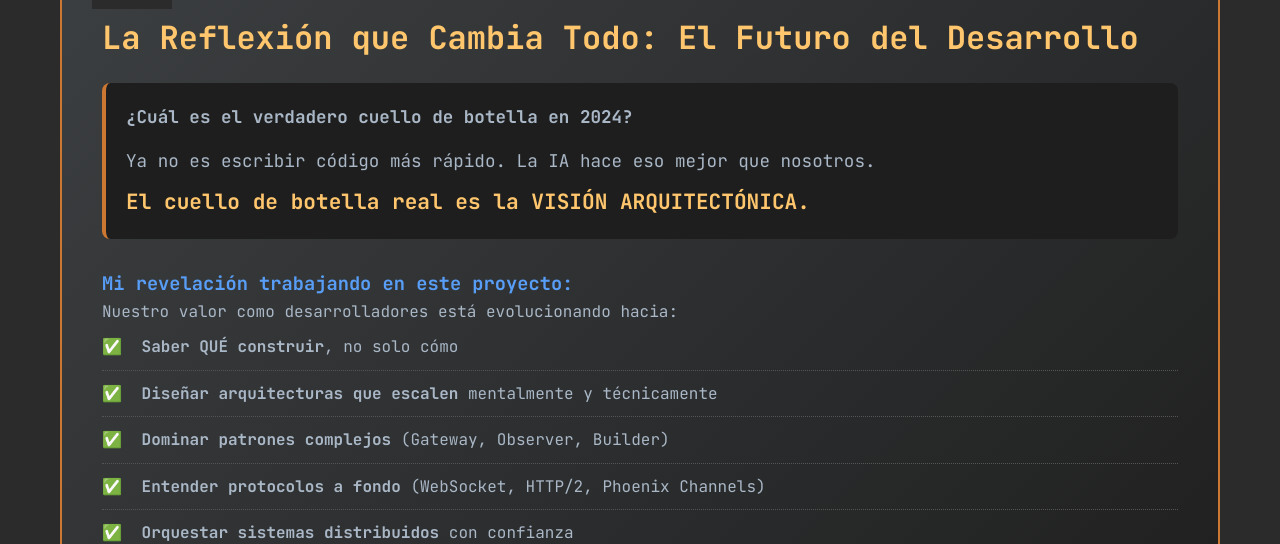
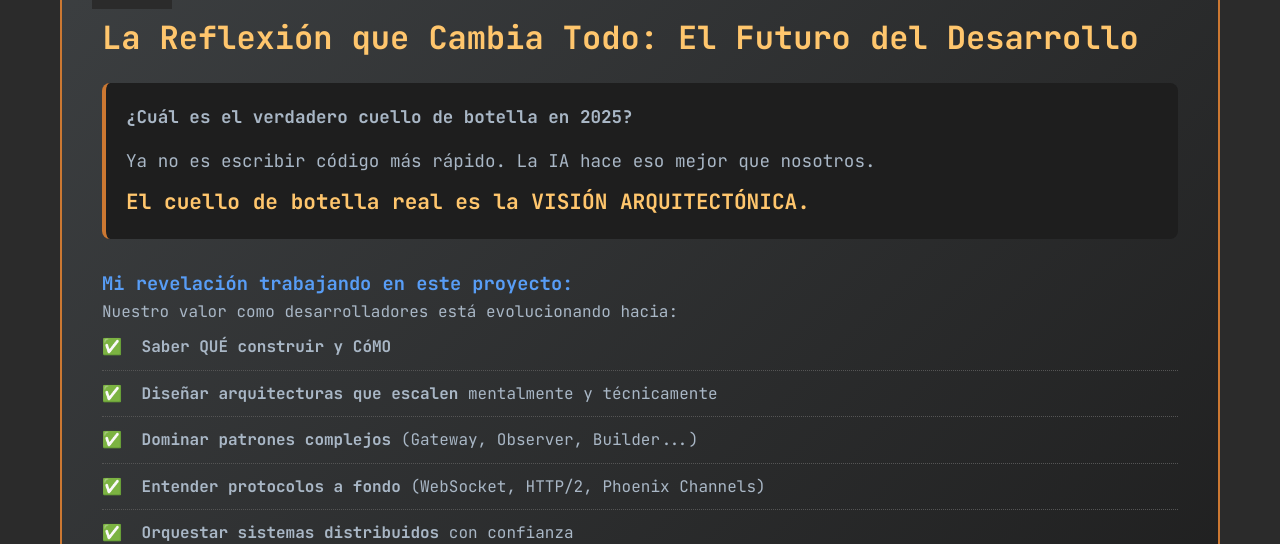
Before and after one commit to jsupabase/jsupabase, a Jekyll site: the page docs/index.html, which Jekyll copies as it is, in a window 1280 px wide and 900 px high, scrolled down 638 px. Shown: the part 155-699 px from the top of the window. Built offline with Jekyll 4.4.1, drawn with Linux system fonts in a browser that asks for light colours; some of the changed text lies outside the part shown.

Commit message:
Update documentation links and content for 2025
Updated references from 2024 to 2025, improved checklist wording, and replaced local and placeholder links with direct GitHub URLs. Also updated footer information and removed outdated social links for accuracy.

```diff
--- a/docs/index.html
+++ b/docs/index.html
@@ -322,7 +322,7 @@
       <h2>La Reflexión que Cambia Todo: El Futuro del Desarrollo</h2>
 
       <div class="highlight">
-        <strong>¿Cuál es el verdadero cuello de botella en 2024?</strong>
+        <strong>¿Cuál es el verdadero cuello de botella en 2025?</strong>
         <p style="margin-top: 15px;">Ya no es escribir código más rápido. La IA hace eso mejor que nosotros.</p>
         <p style="margin-top: 10px; font-size: 1.2em; color: var(--warning);"><strong>El cuello de botella real es la VISIÓN ARQUITECTÓNICA.</strong></p>
       </div>
@@ -331,9 +331,9 @@
 
       <p>Nuestro valor como desarrolladores está evolucionando hacia:</p>
       <ul class="checklist">
-        <li><strong>Saber QUÉ construir</strong>, no solo cómo</li>
+        <li><strong>Saber QUÉ construir y CóMO</strong></li>
         <li><strong>Diseñar arquitecturas que escalen</strong> mentalmente y técnicamente</li>
-        <li><strong>Dominar patrones complejos</strong> (Gateway, Observer, Builder)</li>
+        <li><strong>Dominar patrones complejos</strong> (Gateway, Observer, Builder...)</li>
         <li><strong>Entender protocolos a fondo</strong> (WebSocket, HTTP/2, Phoenix Channels)</li>
         <li><strong>Orquestar sistemas distribuidos</strong> con confianza</li>
       </ul>
@@ -365,7 +365,7 @@
 
       <h3>La Prueba E2E que Valida Todo</h3>
       <p style="margin-bottom: 15px;">No es una prueba unitaria simple. Es un <strong>flujo de aplicación real</strong>:</p>
-      <p style="margin-bottom: 10px;">👉 <a href="../prueba/src/main/java/io/github/jsupabase/prueba/SuperAllModulesMain.java">Ver código completo</a></p>
+      <p style="margin-bottom: 10px;">👉 <a href="https://github.dev/jsupabase/jsupabase/blob/main/prueba/src/main/java/io/github/jsupabase/prueba/SuperAllModulesMain.java">Ver código completo</a></p>
 
       <pre><code>// 1. Autenticación
 supabase.auth().signInWithPassword(email, password)
@@ -435,9 +435,9 @@
       <p style="font-size: 1.2em; margin: 20px 0;">Este proyecto es <strong>Open Source</strong> y está listo para contribuciones.</p>
 
       <div class="cta-buttons">
-        <a href="https://github.com/tu-usuario/jsupabase" class="btn">⭐ Star en GitHub</a>
-        <a href="https://github.com/tu-usuario/jsupabase/issues" class="btn">🐛 Reportar Issues</a>
-        <a href="https://github.com/tu-usuario/jsupabase/pulls" class="btn">🔧 Enviar PRs</a>
+        <a href="https://github.com/jsupabase/jsupabase" class="btn">⭐ Star en GitHub</a>
+        <a href="https://github.com/jsupabase/jsupabase/issues" class="btn">🐛 Reportar Issues</a>
+        <a href="https://github.com/jsupabase/jsupabase/pulls" class="btn">🔧 Enviar PRs</a>
       </div>
 
       <div style="margin-top: 30px; color: var(--bg-primary);">
@@ -455,13 +455,13 @@
 
       <h3 style="color: var(--link); margin-top: 30px;">Documentación por Módulo:</h3>
       <ul style="padding-left: 20px; margin-top: 15px; line-height: 2;">
-        <li><a href="../core/README.md">Core</a>: HTTP/WebSocket + configuración base</li>
-        <li><a href="../client/README.md">Client</a>: Fachada principal y orquestación JWT</li>
-        <li><a href="../auth/README.md">Auth</a>: GoTrue (password, OTP, OAuth)</li>
-        <li><a href="../postgrest/README.md">PostgREST</a>: Query builders tipados</li>
-        <li><a href="../storage/README.md">Storage</a>: Buckets, objetos, URLs firmadas</li>
-        <li><a href="../realtime/README.md">Realtime</a>: WebSocket + Phoenix Channels</li>
-        <li><a href="../platform/README.md">Platform</a>: Utilidades transversales</li>
+        <li><a href="https://github.com/jsupabase/jsupabase/blob/main/core/README.md">Core</a>: HTTP/WebSocket + configuración base</li>
+        <li><a href="https://github.com/jsupabase/jsupabase/blob/main/client/README.md">Client</a>: Fachada principal y orquestación JWT</li>
+        <li><a href="https://github.com/jsupabase/jsupabase/blob/main/auth/README.md">Auth</a>: GoTrue (password, OTP, OAuth)</li>
+        <li><a href="https://github.com/jsupabase/jsupabase/blob/main/postgrest/README.md">PostgREST</a>: Query builders tipados</li>
+        <li><a href="https://github.com/jsupabase/jsupabase/blob/main/storage/README.md">Storage</a>: Buckets, objetos, URLs firmadas</li>
+        <li><a href="https://github.com/jsupabase/jsupabase/blob/main/realtime/README.md">Realtime</a>: WebSocket + Phoenix Channels</li>
+        <li><a href="https://github.com/jsupabase/jsupabase/blob/main/platform/README.md">Platform</a>: Utilidades transversales</li>
       </ul>
 
       <h3 style="color: var(--link); margin-top: 30px;">Quick Start:</h3>
@@ -528,12 +528,11 @@
     <p>🚀 Construido con pasión y <strong>Java 11+</strong></p>
     <p>Tema oscuro inspirado en <strong>IntelliJ IDEA</strong></p>
     <p style="margin-top: 20px;">
-      <a href="https://github.com/tu-usuario/jsupabase">⭐ GitHub</a> |
-      <a href="https://linkedin.com/in/tu-perfil">💼 LinkedIn</a> |
-      <a href="https://twitter.com/tu-usuario">🐦 Twitter</a>
+      <a href="https://github.com/jsupabase/jsupabase">⭐ GitHub</a> |
+      <a href="https://linkedin.com/in/neilhdez/">💼 LinkedIn</a> |
     </p>
     <p style="margin-top: 20px; font-size: 0.9em; opacity: 0.7;">
-      © 2024 jsupabase - MIT License
+      © 2025 jsupabase
     </p>
   </footer>
 
```
